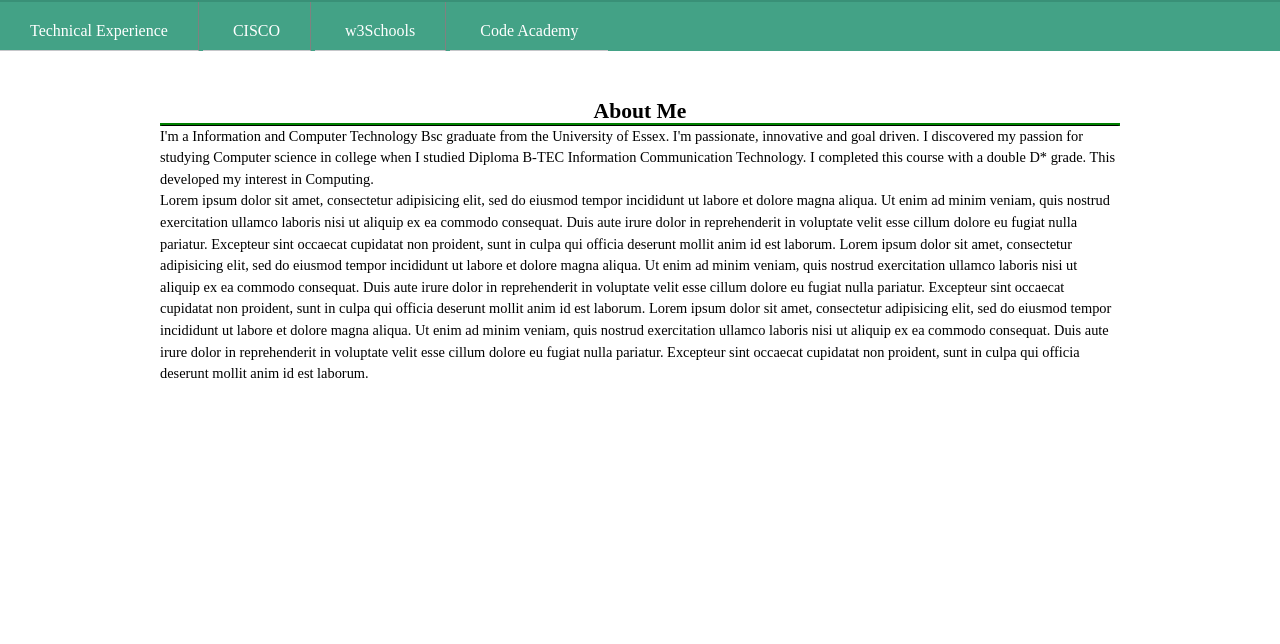
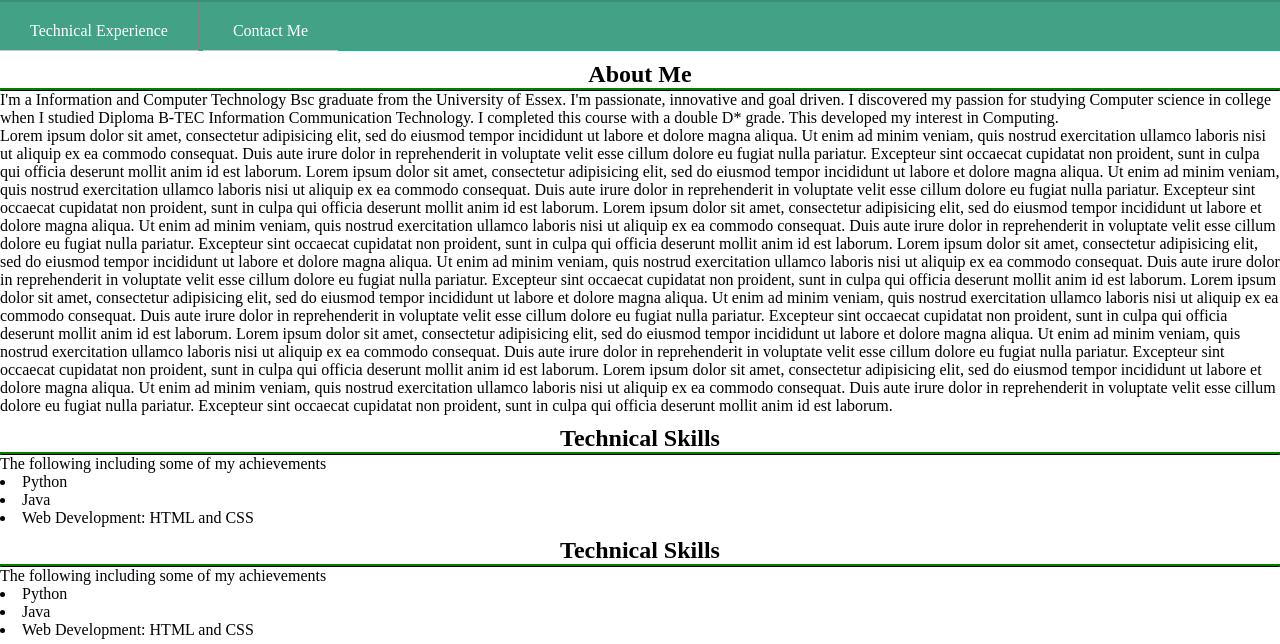
Before and after one commit to matttunwashe/sparta-personal-responsive-css, a plain HTML site: page about-me.html in a window 1280 px wide. Shown: the part 156-800 px from the top of the page. Drawn offline with Linux system fonts and the light colour scheme.

Commit message:
I deleted the technical-experience webpage. I also linked the technical and contact page so it does not open up a new page

```diff
--- a/about-me.html
+++ b/about-me.html
@@ -23,10 +23,8 @@
 <input type="checkbox" id="show-menu" role="button"> <!-- this is how I created the drop down menu button -->
 		<ul id="nav"> <!-- this is my navigation menu-->
 
-			<li><a href="technical-experience.html"> Technical Experience </a></li>
-      <li><a href="http://www.cisco.com/cisco/web/UK/index.html"> CISCO </a></li>
-      <li><a href="http://www.w3schools.com/"> w3Schools </a></li>
-      <li><a href="https://www.codecademy.com/"> Code Academy </a></li>
+			<li><a href="#technical-section"> Technical Experience </a></li>
+      <li><a href="#contact-section"> Contact Me </a></li>
 
 		</ul>
 
@@ -44,6 +42,10 @@
       Lorem ipsum dolor sit amet, consectetur adipisicing elit, sed do eiusmod tempor incididunt ut labore et dolore magna aliqua. Ut enim ad minim veniam, quis nostrud exercitation ullamco laboris nisi ut aliquip ex ea commodo consequat. Duis aute irure dolor in reprehenderit in voluptate velit esse cillum dolore eu fugiat nulla pariatur. Excepteur sint occaecat cupidatat non proident, sunt in culpa qui officia deserunt mollit anim id est laborum.
       Lorem ipsum dolor sit amet, consectetur adipisicing elit, sed do eiusmod tempor incididunt ut labore et dolore magna aliqua. Ut enim ad minim veniam, quis nostrud exercitation ullamco laboris nisi ut aliquip ex ea commodo consequat. Duis aute irure dolor in reprehenderit in voluptate velit esse cillum dolore eu fugiat nulla pariatur. Excepteur sint occaecat cupidatat non proident, sunt in culpa qui officia deserunt mollit anim id est laborum.
       Lorem ipsum dolor sit amet, consectetur adipisicing elit, sed do eiusmod tempor incididunt ut labore et dolore magna aliqua. Ut enim ad minim veniam, quis nostrud exercitation ullamco laboris nisi ut aliquip ex ea commodo consequat. Duis aute irure dolor in reprehenderit in voluptate velit esse cillum dolore eu fugiat nulla pariatur. Excepteur sint occaecat cupidatat non proident, sunt in culpa qui officia deserunt mollit anim id est laborum.
+      Lorem ipsum dolor sit amet, consectetur adipisicing elit, sed do eiusmod tempor incididunt ut labore et dolore magna aliqua. Ut enim ad minim veniam, quis nostrud exercitation ullamco laboris nisi ut aliquip ex ea commodo consequat. Duis aute irure dolor in reprehenderit in voluptate velit esse cillum dolore eu fugiat nulla pariatur. Excepteur sint occaecat cupidatat non proident, sunt in culpa qui officia deserunt mollit anim id est laborum.
+      Lorem ipsum dolor sit amet, consectetur adipisicing elit, sed do eiusmod tempor incididunt ut labore et dolore magna aliqua. Ut enim ad minim veniam, quis nostrud exercitation ullamco laboris nisi ut aliquip ex ea commodo consequat. Duis aute irure dolor in reprehenderit in voluptate velit esse cillum dolore eu fugiat nulla pariatur. Excepteur sint occaecat cupidatat non proident, sunt in culpa qui officia deserunt mollit anim id est laborum.
+      Lorem ipsum dolor sit amet, consectetur adipisicing elit, sed do eiusmod tempor incididunt ut labore et dolore magna aliqua. Ut enim ad minim veniam, quis nostrud exercitation ullamco laboris nisi ut aliquip ex ea commodo consequat. Duis aute irure dolor in reprehenderit in voluptate velit esse cillum dolore eu fugiat nulla pariatur. Excepteur sint occaecat cupidatat non proident, sunt in culpa qui officia deserunt mollit anim id est laborum.
+      Lorem ipsum dolor sit amet, consectetur adipisicing elit, sed do eiusmod tempor incididunt ut labore et dolore magna aliqua. Ut enim ad minim veniam, quis nostrud exercitation ullamco laboris nisi ut aliquip ex ea commodo consequat. Duis aute irure dolor in reprehenderit in voluptate velit esse cillum dolore eu fugiat nulla pariatur. Excepteur sint occaecat cupidatat non proident, sunt in culpa qui officia deserunt mollit anim id est laborum.
       </br>
 			        </p>
 
@@ -52,6 +54,36 @@
   </div>
 
 
+  <div id="technical-section">
+    <section>
+  		<h2 align="center">Technical Skills</h2>
+  			<p> The following including some of my achievements </p>
+  			<li>Python</li>
+        <li>Java</li>
+  			<li> Web Development: HTML and CSS</li>
+        <p>
+
+
+      </section>
+
+  </div>
+
+  <div id="contact-section">
+    <section>
+  		<h2 align="center">Technical Skills</h2>
+  			<p> The following including some of my achievements </p>
+  			<li>Python</li>
+        <li>Java</li>
+  			<li> Web Development: HTML and CSS</li>
+        <p>
+
+
+      </section>
+
+  </div>
+
+
+
 
   </body>
 
--- a/css/style.css
+++ b/css/style.css
@@ -84,14 +84,14 @@ a{
         text-shadow: none;
 }
 
-section{
+/*section{
 	line-height: 1.5em;
 	font-size: 0.9em;
 	padding: 40px;
 	width: 75%;
 	margin: 0 auto;
 
-}
+}*/
 
 
 	/*wont be displayed unless needed*/
@@ -154,8 +154,3 @@ ul {
         padding-top: 10px;
         text-align: center;
 }
-
-
-
-
-}
```
Also changed, not shown: technical-experience.html (deleted, +0 -55 lines), 1 other file.
